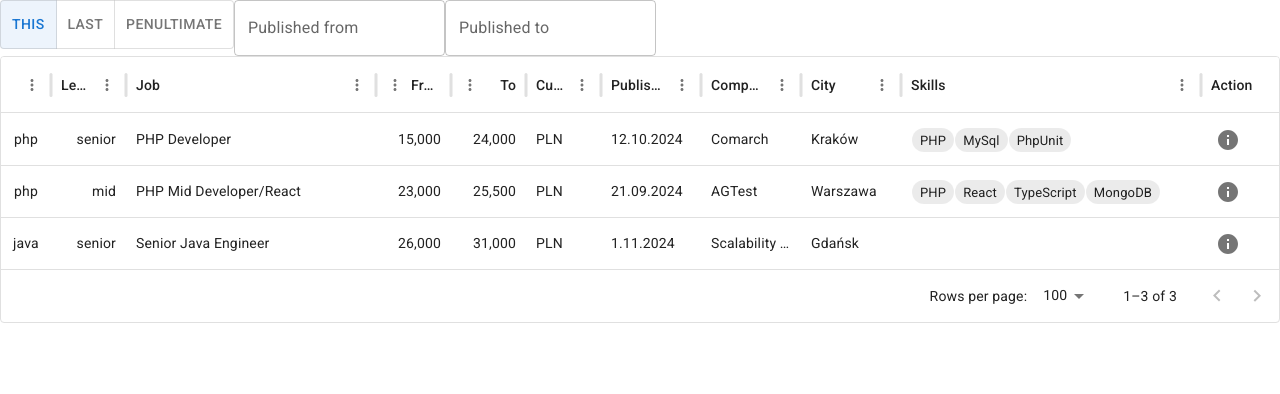
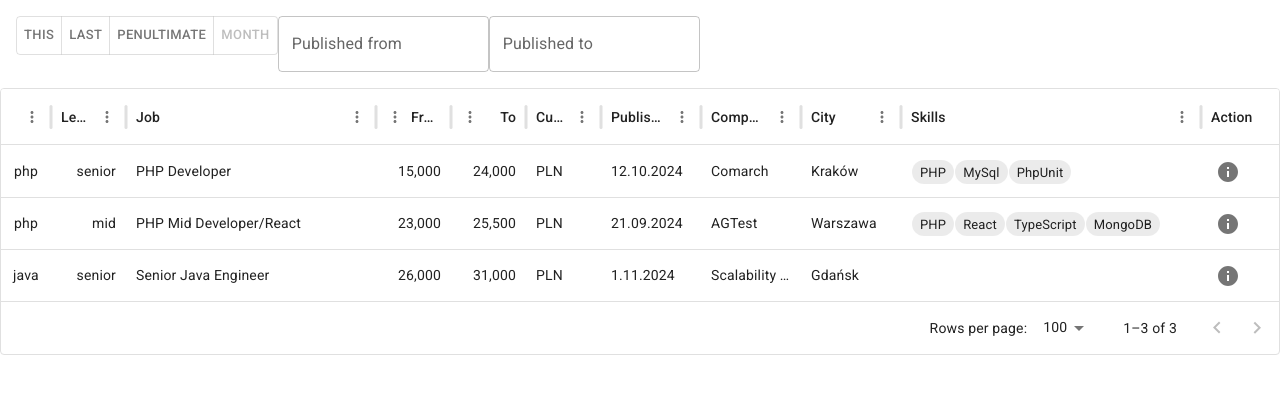
Before and after one commit to RobertCzaja/it-offers-client, a React (Create React App) app: page / in a window 1280 px wide. Shown: the top 394 px of the page. Built offline with nearby package versions, Linux system fonts and the light colour scheme.

Commit message:
Add simple datescope picking

```diff
--- /dev/null
+++ b/src/Components/OfferListFilters/OfferListFilters.css
@@ -0,0 +1,3 @@
+.offer-list-filters {
+    margin: 1em;
+}
--- a/src/Components/OfferListFilters/OfferListFilters.tsx
+++ b/src/Components/OfferListFilters/OfferListFilters.tsx
@@ -1,30 +1,42 @@
 import React, {useState} from 'react';
 import { DatePicker } from '@mui/x-date-pickers/DatePicker';
-import {Dayjs} from "dayjs";
+import dayjs, {Dayjs} from "dayjs";
 import { AdapterDayjs } from '@mui/x-date-pickers/AdapterDayjs';
 import { LocalizationProvider } from '@mui/x-date-pickers/LocalizationProvider';
 import {ToggleButton, ToggleButtonGroup} from "@mui/material";
+import './OfferListFilters.css';
+import {PublishedAtScope} from "./OfferListFiltersModel";
 
 export const OfferListFilters = () => {
-    // todo this month e.g. since 1-10-2024 to 27-10-2024
-    // todo last month, dwo months ago
-    // todo add validation 'from' cannot be greater that 'to'
-
     const [publishedAtFrom, setPublishedAtFrom] = useState<Dayjs|null>(null);
     const [publishedAtTo, setPublishedAtTo] = useState<Dayjs|null>(null);
-    const [publishedAtScope, setPublishedAtScope] = useState('thisMonth');
+    const [publishedAtScope, setPublishedAtScope] = useState<PublishedAtScope|null>(null);
 
-    const handlePublishedAtScopeChange = (
-        event: React.MouseEvent<HTMLElement>,
-        newAlignment: string,
-    ) => {
-        console.log(newAlignment);
-        //set publishedAtFrom & publishedAtTo
-        setPublishedAtScope(newAlignment);
+    const handlePublishedAtScopeChange = (event: React.MouseEvent<HTMLElement>, scope: PublishedAtScope) => {
+        var from: Dayjs|null = null;
+        var to: Dayjs|null = null;
+
+        switch (scope) {
+            case (PublishedAtScope.THIS_MONTH):
+                from = dayjs().startOf('month');
+                to = dayjs();
+                break;
+            case (PublishedAtScope.LAST_MONTH):
+                from = dayjs().subtract(1,'month').startOf('month');
+                to = dayjs().subtract(1, 'month').endOf('month');
+                break;
+            case (PublishedAtScope.PENULTIMATE_MONTH):
+                from = dayjs().subtract(2,'month').startOf('month');
+                to = dayjs().subtract(2, 'month').endOf('month');
+                break;
+            default:
+                throw new Error('Unknown publishedAt scope');
+        }
+
+        setPublishedAtFrom(from);
+        setPublishedAtTo(to);
+        setPublishedAtScope(scope);
     };
-
-    console.log(publishedAtFrom);
-    console.log(publishedAtTo);
 
     return (
         <div className='offer-list-filters'>
@@ -32,12 +44,15 @@ export const OfferListFilters = () => {
                 color="primary"
                 value={publishedAtScope}
                 exclusive
+                size="small"
                 onChange={handlePublishedAtScopeChange}
                 aria-label="Published at period"
             >
-                <ToggleButton value="thisMonth">This</ToggleButton>
-                <ToggleButton value="lastMonth">Last</ToggleButton>
-                <ToggleButton value="penultimateMonth">Penultimate</ToggleButton>
+                <ToggleButton value={PublishedAtScope.THIS_MONTH}>This</ToggleButton>
+                <ToggleButton value={PublishedAtScope.LAST_MONTH}>Last</ToggleButton>
+                <ToggleButton value={PublishedAtScope.PENULTIMATE_MONTH}>Penultimate</ToggleButton>
+                <ToggleButton value="" disabled>Month</ToggleButton>
+                Month
             </ToggleButtonGroup>
 
             <LocalizationProvider dateAdapter={AdapterDayjs}>
--- /dev/null
+++ b/src/Components/OfferListFilters/OfferListFiltersModel.ts
@@ -0,0 +1,5 @@
+export enum PublishedAtScope {
+    THIS_MONTH = 'thisMonth',
+    LAST_MONTH = 'lastMonth',
+    PENULTIMATE_MONTH = 'penultimateMonth',
+}
```
